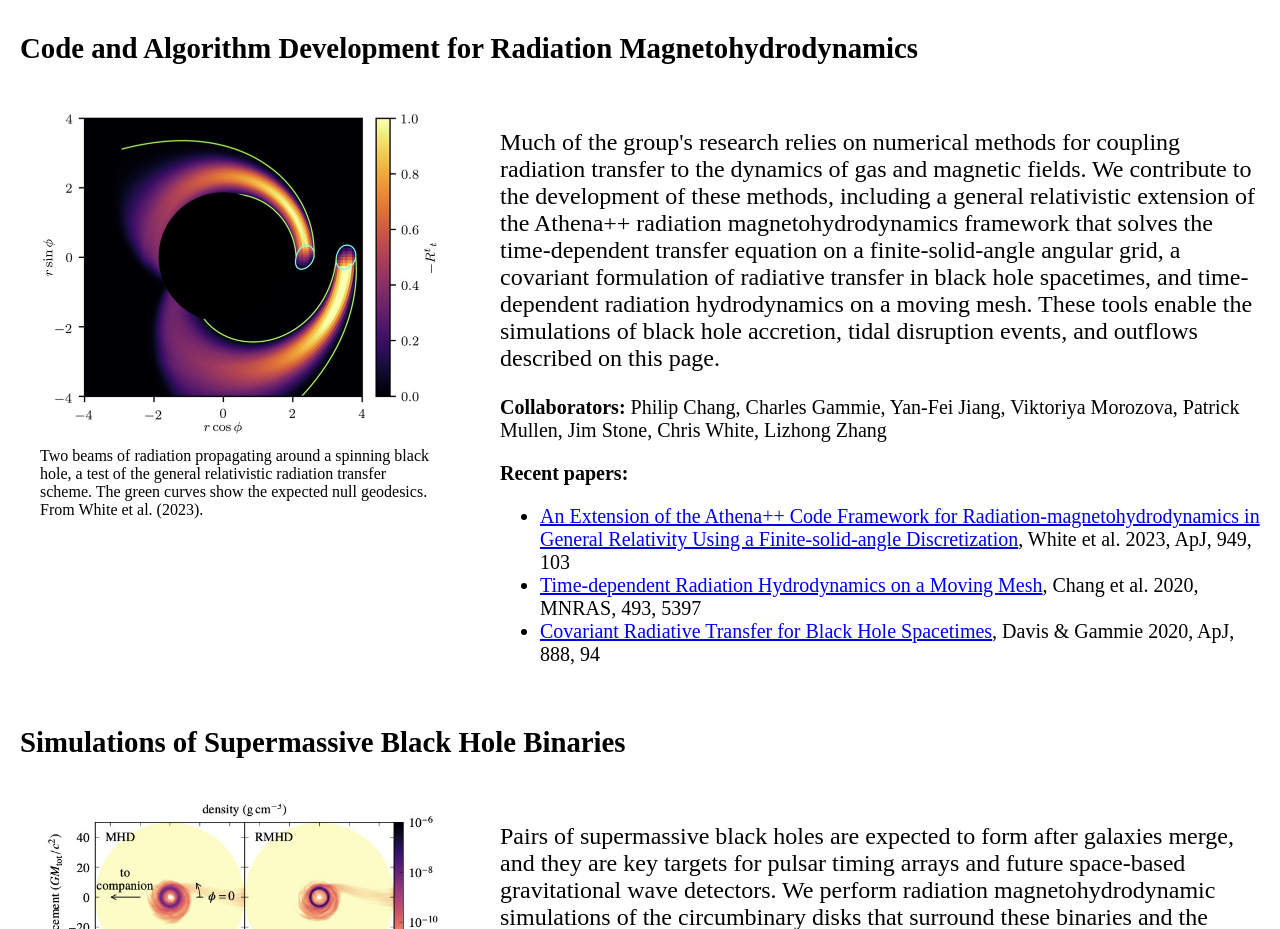
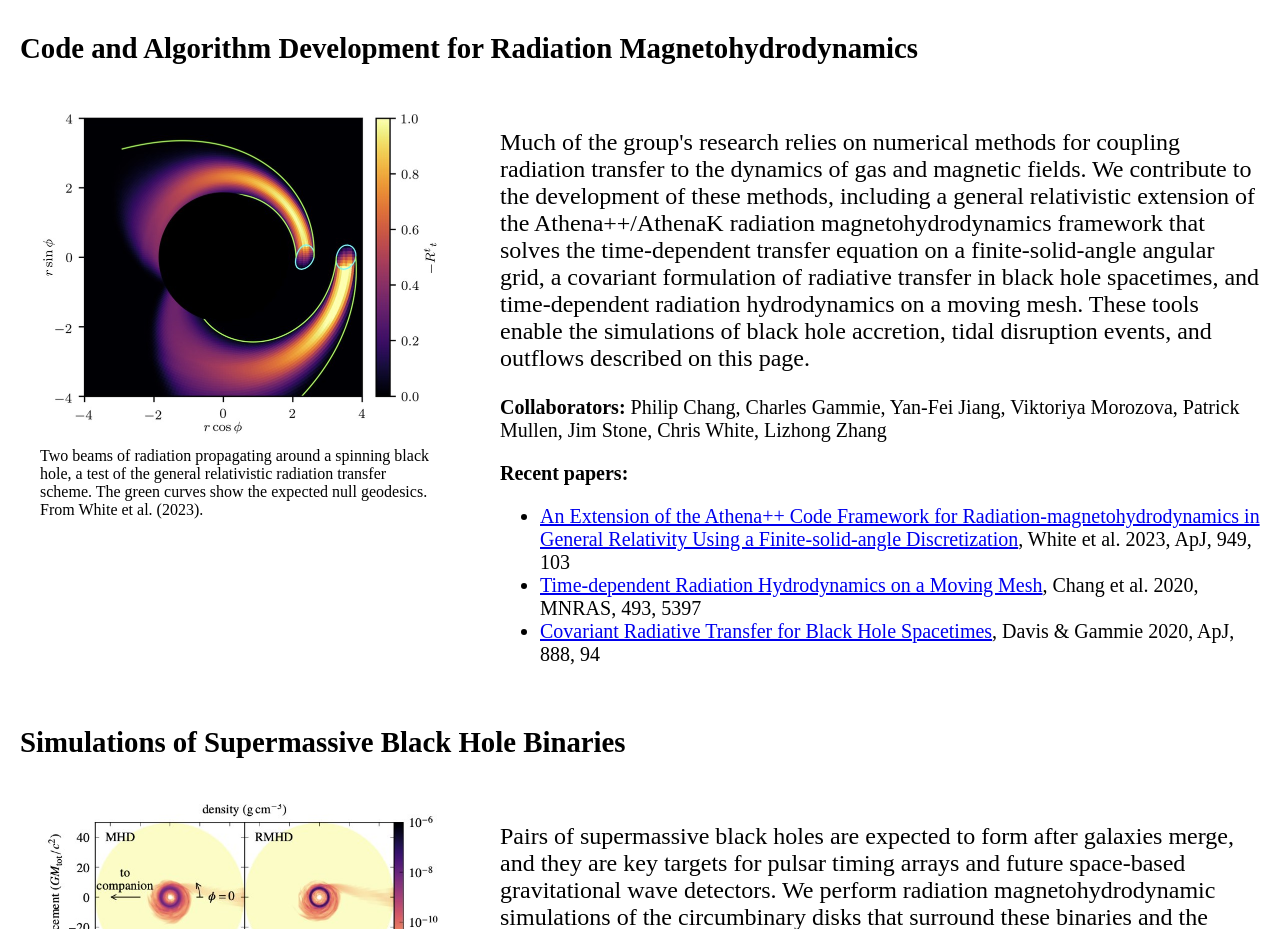
Before and after one commit to swdavis/swdavis.github.io, a plain HTML site: page research.html in a window 1280 px wide. Shown: the part 2520-3449 px from the top of the page. Drawn offline with Linux system fonts and the light colour scheme.

Commit message:
Mention AthenaK alongside Athena++ in code development section

```diff
--- a/research.html
+++ b/research.html
@@ -121,7 +121,7 @@
     <p class="caption">Two beams of radiation propagating around a spinning black hole, a test of the general relativistic radiation transfer scheme. The green curves show the expected null geodesics. From White et al. (2023).</p>
   </div>
   <div>
-    <p>Much of the group's research relies on numerical methods for coupling radiation transfer to the dynamics of gas and magnetic fields. We contribute to the development of these methods, including a general relativistic extension of the Athena++ radiation magnetohydrodynamics framework that solves the time-dependent transfer equation on a finite-solid-angle angular grid, a covariant formulation of radiative transfer in black hole spacetimes, and time-dependent radiation hydrodynamics on a moving mesh. These tools enable the simulations of black hole accretion, tidal disruption events, and outflows described on this page.</p>
+    <p>Much of the group's research relies on numerical methods for coupling radiation transfer to the dynamics of gas and magnetic fields. We contribute to the development of these methods, including a general relativistic extension of the Athena++/AthenaK radiation magnetohydrodynamics framework that solves the time-dependent transfer equation on a finite-solid-angle angular grid, a covariant formulation of radiative transfer in black hole spacetimes, and time-dependent radiation hydrodynamics on a moving mesh. These tools enable the simulations of black hole accretion, tidal disruption events, and outflows described on this page.</p>
     <p class="people"><b>Collaborators:</b> Philip Chang, Charles Gammie, Yan-Fei Jiang, Viktoriya Morozova, Patrick Mullen, Jim Stone, Chris White, Lizhong Zhang</p>
     <p class="people"><b>Recent papers:</b></p>
     <ul>
```
